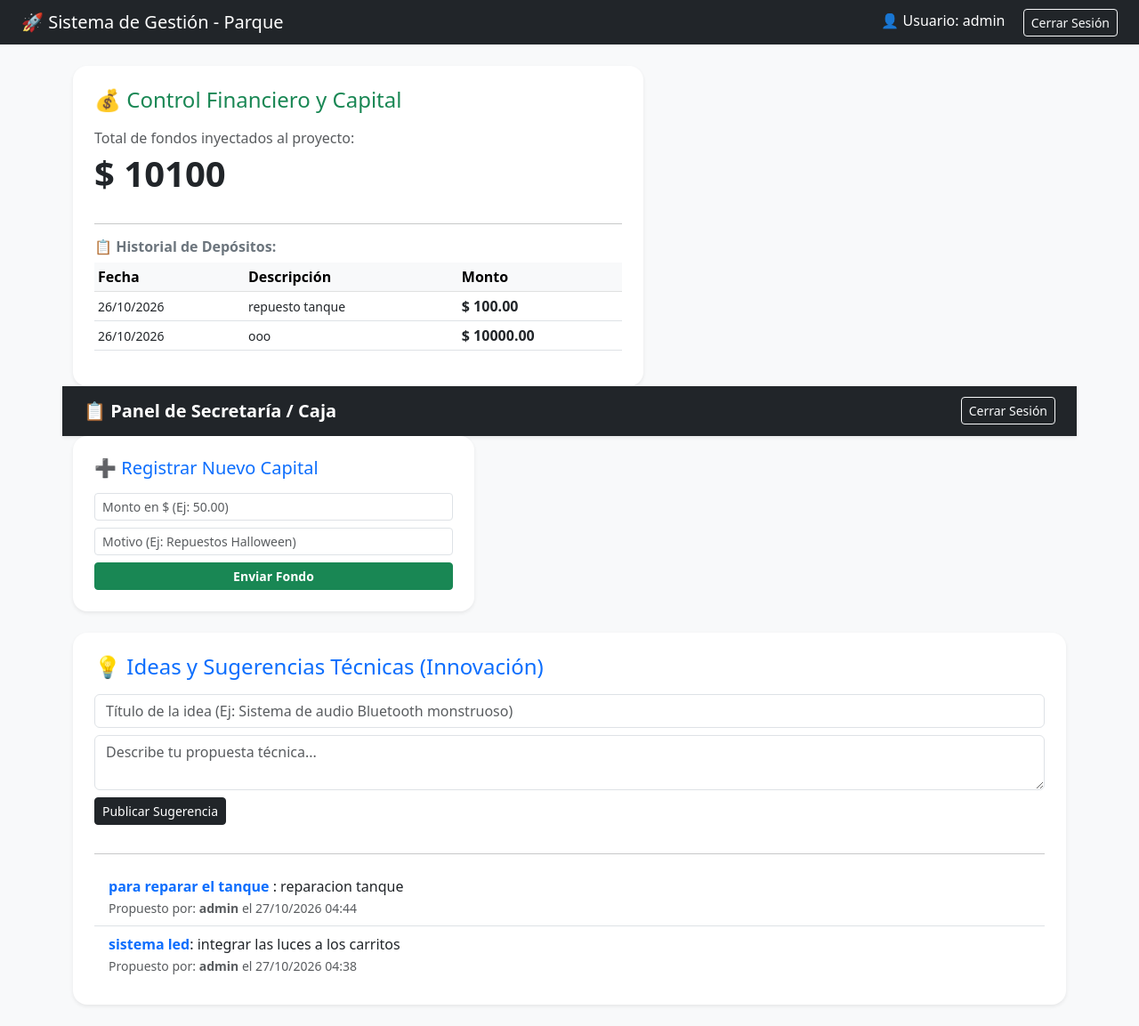
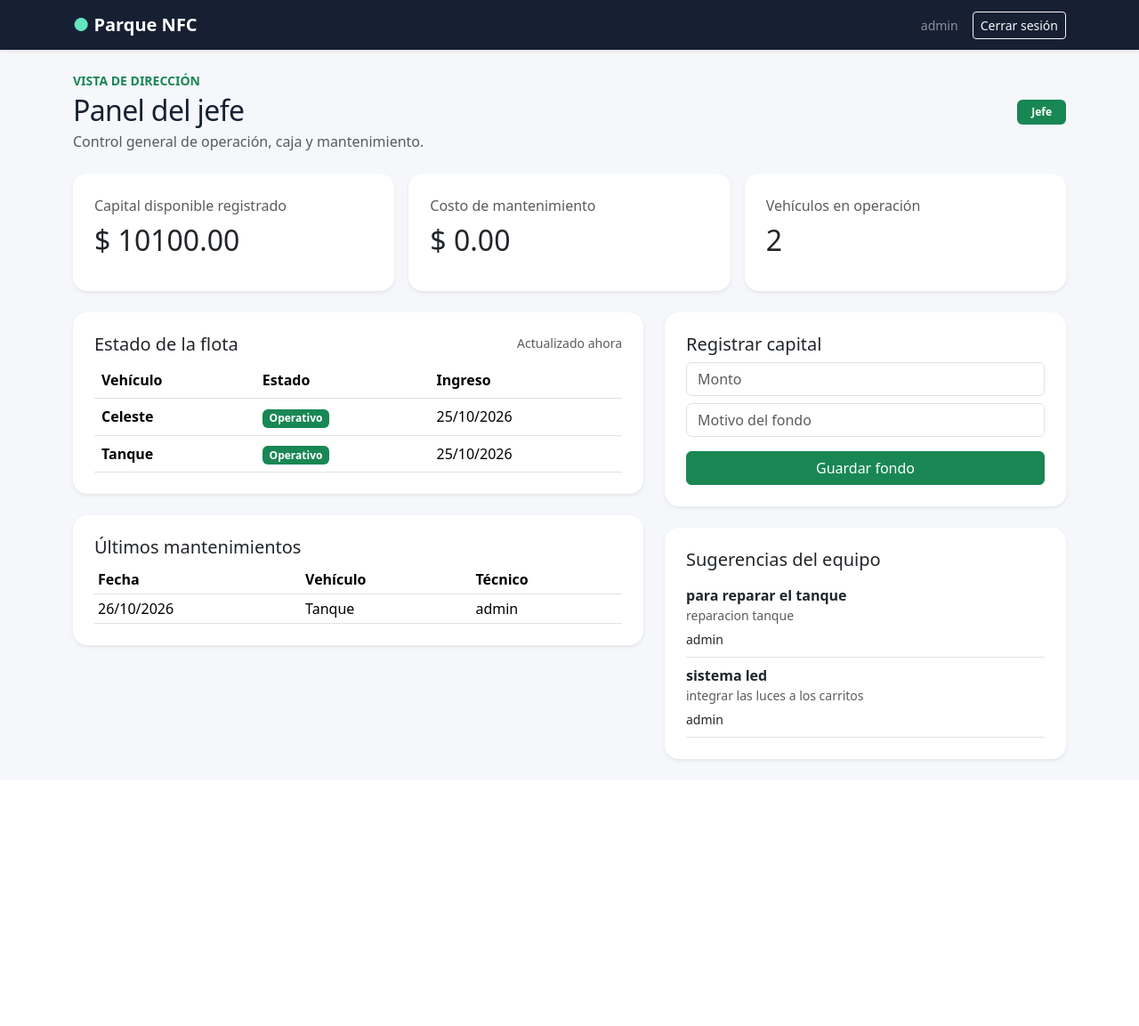
Before and after one commit to SEBASTIAN190512647/nfc-carritos-parque, a Django app: page /dashboard/jefe/ in a window 1280 px wide. Shown: the whole page at 89% size. After the commit the page ends 857 px from the top, so only its background shows below. Run offline with Django 5.2, Linux system fonts and the light colour scheme; a user stored in the database is signed in; data comes from the database, SQL or seed files in the repository; both versions use the stored data as it was after the commit.

Commit message:
Agregadas funciones de eliminacion y corregido views.py

```diff
--- /dev/null
+++ b/gestion/templates/gestion/base.html
@@ -0,0 +1,32 @@
+<!doctype html>
+<html lang="es">
+<head>
+    <meta charset="utf-8">
+    <meta name="viewport" content="width=device-width, initial-scale=1">
+    <title>{% block title %}Gestión de carritos{% endblock %}</title>
+    <link href="https://cdn.jsdelivr.net/npm/bootstrap@5.3.3/dist/css/bootstrap.min.css" rel="stylesheet">
+    <style>
+        body { background: #f5f7fb; color: #172033; }
+        .topbar { background: #172033; }
+        .brand-mark { color: #63e6be; }
+        .card { border: 0; border-radius: 1rem; }
+        .metric { min-height: 132px; }
+        .section-title { letter-spacing: -.02em; }
+        .status { font-size: .75rem; }
+    </style>
+</head>
+<body>
+<nav class="navbar navbar-dark topbar shadow-sm">
+    <div class="container">
+        <a class="navbar-brand fw-bold" href="{% url 'router_por_rol' %}"><span class="brand-mark">●</span> Parque NFC</a>
+        <div class="d-flex align-items-center gap-3">
+            <span class="text-white-50 small">{{ request.user.username }}</span>
+            <a href="{% url 'logout' %}" class="btn btn-outline-light btn-sm">Cerrar sesión</a>
+        </div>
+    </div>
+</nav>
+<main class="container py-4">
+    {% block content %}{% endblock %}
+</main>
+</body>
+</html>
--- a/gestion/templates/gestion/dashboard_general.html
+++ b/gestion/templates/gestion/dashboard_general.html
@@ -1,117 +1,33 @@
-<!DOCTYPE html>
-<html lang="es">
-<head>
-    <meta charset="UTF-8">
-    <meta name="viewport" content="width=device-width, initial-scale=1.0">
-    <link href="https://cdn.jsdelivr.net/npm/bootstrap@5.3.0/dist/css/bootstrap.min.css" rel="stylesheet">
-    <title>Panel de Control - Parque</title>
-</head>
-<body class="bg-light">
-    <nav class="navbar navbar-dark bg-dark px-4 mb-4">
-        <span class="navbar-brand mb-0 h1">🚀 Sistema de Gestión - Parque</span>
-        <div>
-            <span class="text-white me-3">👤 Usuario: {{ request.user.username }}</span>
-            <a href="{% url 'logout' %}" class="btn btn-outline-light btn-sm">Cerrar Sesión</a>
+{% extends "gestion/base.html" %}
+{% block title %}Panel del jefe | Parque NFC{% endblock %}
+{% block content %}
+<div class="d-flex justify-content-between align-items-center mb-4">
+    <div><p class="text-uppercase text-success small fw-bold mb-1">Vista de dirección</p><h1 class="section-title h2 mb-1">Panel del jefe</h1><p class="text-muted mb-0">Control general de operación, caja y mantenimiento.</p></div>
+    <span class="badge text-bg-success px-3 py-2">Jefe</span>
+</div>
+<div class="row g-3 mb-4">
+    <div class="col-md-4"><div class="card metric shadow-sm p-4"><p class="text-muted mb-2">Capital disponible registrado</p><h2 class="mb-0">$ {{ total_fondos|floatformat:2 }}</h2></div></div>
+    <div class="col-md-4"><div class="card metric shadow-sm p-4"><p class="text-muted mb-2">Costo de mantenimiento</p><h2 class="mb-0">$ {{ total_mantenimiento|floatformat:2 }}</h2></div></div>
+    <div class="col-md-4"><div class="card metric shadow-sm p-4"><p class="text-muted mb-2">Vehículos en operación</p><h2 class="mb-0">{{ vehiculos|length }}</h2></div></div>
+</div>
+<div class="row g-4">
+    <div class="col-lg-7">
+        <div class="card shadow-sm p-4 mb-4">
+            <div class="d-flex justify-content-between"><h2 class="h5">Estado de la flota</h2><span class="text-muted small">Actualizado ahora</span></div>
+            <div class="table-responsive"><table class="table align-middle mb-0"><thead><tr><th>Vehículo</th><th>Estado</th><th>Ingreso</th></tr></thead><tbody>
+            {% for vehiculo in vehiculos %}<tr><td class="fw-semibold">{{ vehiculo.nombre }}</td><td><span class="badge status {% if vehiculo.estado == 'Operativo' %}text-bg-success{% elif vehiculo.estado == 'Mantenimiento' %}text-bg-warning{% else %}text-bg-danger{% endif %}">{{ vehiculo.get_estado_display }}</span></td><td>{{ vehiculo.fecha_ingreso|date:"d/m/Y" }}</td></tr>{% empty %}<tr><td colspan="3" class="text-muted">No hay vehículos registrados.</td></tr>{% endfor %}
+            </tbody></table></div>
         </div>
-    </nav>
-
-    <div class="container">
-        <!-- SECCIÓN DE FINANZAS Y CAPITAL (Visible para el Jefe y Admin) -->
-        <div class="row mb-4">
-            <div class="col-md-7">
-                <div class="card shadow-sm border-0 rounded-4 p-4 bg-white h-100">
-                    <h4 class="text-success mb-3">💰 Control Financiero y Capital</h4>
-                    <p class="text-muted mb-1">Total de fondos inyectados al proyecto:</p>
-                    <h2 class="fw-bold text-dark display-6 mb-3">$ {{ total_fondos|default:"0.00" }}</h2>
-
-                    <hr>
-                    <h6 class="text-secondary fw-bold mb-2">📋 Historial de Depósitos:</h6>
-                    <div class="table-responsive" style="max-height: 180px; overflow-y: auto;">
-                        <table class="table table-sm table-hover align-middle">
-                            <thead class="table-light">
-                                <tr>
-                                    <th>Fecha</th>
-                                    <th>Descripción</th>
-                                    <th>Monto</th>
-                                </tr>
-                            </thead>
-                            <tbody>
-                                {% for fondo in fondos %}
-                                <tr>
-                                    <td><small>{{ fondo.fecha|date:"d/m/Y" }}</small></td>
-                                    <td><small>{{ fondo.descripcion }}</small></td>
-                                    <td><strong>$ {{ fondo.monto }}</strong></td>
-                                </tr>
-                                {% empty %}
-                                <tr>
-                                    <td>
-                                        <a href="{% url 'eliminar_fondo' fondo.id %}" class="btn btn-danger btn-sm" onclick="return confirm('¿Seguro que deseas eliminar este fondo?');">🗑️</a>
-                                    </td>
-                                </tr>
-                                    <td colspan="3" class="text-muted text-center"><small>No hay depósitos registrados aún.</small></td>
-                                </tr>
-                                {% endfor %}
-                            </tbody>
-                        </table>
-                    </div>
-                </div>
-            </div>
-
-            <body class="bg-light">
-    <!-- Barra de Navegación -->
-             <nav class="navbar navbar-dark bg-dark shadow-sm px-4">
-                 <span class="navbar-brand fw-bold">📋 Panel de Secretaría / Caja</span>
-                 <a href="{% url 'logout' %}" class="btn btn-outline-light btn-sm">Cerrar Sesión</a>
-            </nav>
-
-            <!-- Formulario exclusivo para que el Jefe registre fondos al instante -->
-            <div class="col-md-5">
-                <div class="card shadow-sm border-0 rounded-4 p-4 bg-white h-100">
-                    <h5 class="text-primary mb-3">➕ Registrar Nuevo Capital</h5>
-                    <form method="POST" action="{% url 'crear_fondo' %}">
-                        {% csrf_token %}
-                        <div class="mb-2">
-                            <input type="number" step="0.01" name="monto" class="form-control form-control-sm" placeholder="Monto en $ (Ej: 50.00)" required>
-                        </div>
-                        <div class="mb-2">
-                            <input type="text" name="descripcion" class="form-control form-control-sm" placeholder="Motivo (Ej: Repuestos Halloween)" required>
-                        </div>
-                        <button type="submit" class="btn btn-success btn-sm w-100 fw-bold">Enviar Fondo</button>
-                    </form>
-                </div>
-            </div>
-        </div>
-
-        <!-- SECCIÓN DE SUGERENCIAS E INNOVACIÓN (Tus ideas de Mantenimiento) -->
-        <div class="row mb-4">
-            <div class="col-md-12">
-                <div class="card shadow-sm border-0 rounded-4 p-4 bg-white">
-                    <h4 class="text-primary mb-3">💡 Ideas y Sugerencias Técnicas (Innovación)</h4>
-                    <form method="POST" action="{% url 'crear_sugerencia' %}" class="mb-3">
-                        {% csrf_token %}
-                        <div class="mb-2">
-                            <input type="text" name="titulo" class="form-control" placeholder="Título de la idea (Ej: Sistema de audio Bluetooth monstruoso)" required>
-                        </div>
-                        <div class="mb-2">
-                            <textarea name="idea" class="form-control" rows="2" placeholder="Describe tu propuesta técnica..." required></textarea>
-                        </div>
-                        <button type="submit" class="btn btn-dark btn-sm">Publicar Sugerencia</button>
-                    </form>
-                    <hr>
-                    <ul class="list-group list-group-flush">
-
-                        {% for sug in sugerencias %}
-                            <li class="list-group-item">
-                                <strong class="text-primary">{{ sug.titulo }}</strong>: {{ sug.idea }} <br>
-                                <small class="text-muted">Propuesto por: <strong>{{ sug.autor.username }}</strong> el {{ sug.fecha|date:"d/m/Y H:i" }}</small>
-                            </li>
-                        {% empty %}
-                            <li class="list-group-item text-muted">No hay sugerencias registradas aún.</li>
-                        {% endfor %}
-                    </ul>
-                </div>
-            </div>
+        <div class="card shadow-sm p-4">
+            <h2 class="h5">Últimos mantenimientos</h2>
+            <div class="table-responsive"><table class="table table-sm mb-0"><thead><tr><th>Fecha</th><th>Vehículo</th><th>Técnico</th></tr></thead><tbody>
+            {% for item in mantenimientos %}<tr><td>{{ item.fecha|date:"d/m/Y" }}</td><td>{{ item.vehiculo.nombre }}</td><td>{{ item.tecnico.username }}</td></tr>{% empty %}<tr><td colspan="3" class="text-muted">Aún no hay intervenciones.</td></tr>{% endfor %}
+            </tbody></table></div>
         </div>
     </div>
-</body>
-</html>
+    <div class="col-lg-5">
+        <div class="card shadow-sm p-4 mb-4"><h2 class="h5">Registrar capital</h2><form method="post" action="{% url 'crear_fondo' %}">{% csrf_token %}<input class="form-control mb-2" type="number" step="0.01" min="0" name="monto" placeholder="Monto" required><input class="form-control mb-3" name="descripcion" placeholder="Motivo del fondo" required><button class="btn btn-success w-100">Guardar fondo</button></form></div>
+        <div class="card shadow-sm p-4"><h2 class="h5">Sugerencias del equipo</h2>{% for sugerencia in sugerencias|slice:":4" %}<div class="border-bottom py-2"><strong>{{ sugerencia.titulo }}</strong><p class="small text-muted mb-1">{{ sugerencia.idea }}</p><small>{{ sugerencia.autor.username }}</small></div>{% empty %}<p class="text-muted mb-0">No hay sugerencias todavía.</p>{% endfor %}</div>
+    </div>
+</div>
+{% endblock %}
--- /dev/null
+++ b/gestion/templates/gestion/dashboard_tecnico.html
@@ -0,0 +1,6 @@
+{% extends "gestion/base.html" %}
+{% block title %}Panel técnico | Parque NFC{% endblock %}
+{% block content %}
+<div class="d-flex justify-content-between align-items-center mb-4"><div><p class="text-uppercase text-warning small fw-bold mb-1">Operación de campo</p><h1 class="h2 mb-1">Panel técnico</h1><p class="text-muted mb-0">Reporta fallas, reparaciones y costos de cada carrito.</p></div><span class="badge text-bg-warning px-3 py-2">Técnico</span></div>
+<div class="row g-4"><div class="col-lg-5"><div class="card shadow-sm p-4"><h2 class="h5">Registrar mantenimiento</h2><form method="post" action="{% url 'nuevo_mantenimiento' %}">{% csrf_token %}{% for field in form %}<div class="mb-3"><label class="form-label fw-semibold">{{ field.label }}</label>{{ field }}{% if field.help_text %}<div class="form-text">{{ field.help_text }}</div>{% endif %}{% if field.errors %}<div class="text-danger small">{{ field.errors }}</div>{% endif %}</div>{% endfor %}<button class="btn btn-warning w-100">Guardar intervención</button></form></div></div><div class="col-lg-7"><div class="card shadow-sm p-4"><h2 class="h5">Mis intervenciones recientes</h2><div class="table-responsive"><table class="table align-middle"><thead><tr><th>Fecha</th><th>Carrito</th><th>Detalle</th><th>Costo</th></tr></thead><tbody>{% for item in mantenimientos %}<tr><td>{{ item.fecha|date:"d/m/Y" }}</td><td>{{ item.vehiculo.nombre }}</td><td>{{ item.descripcion_falla|truncatechars:35 }}</td><td>${{ item.costo_total|floatformat:2 }}</td></tr>{% empty %}<tr><td colspan="4" class="text-muted text-center py-4">No has registrado intervenciones.</td></tr>{% endfor %}</tbody></table></div></div></div></div>
+{% endblock %}
--- a/gestion/urls.py
+++ b/gestion/urls.py
@@ -5,7 +5,9 @@ urlpatterns = [
     path('dashboard/', views.router_por_rol, name='router_por_rol'),
     path('dashboard/jefe/', views.dashboard_general, name='dashboard_general'),
     path('caja/dashboard/', views.dashboard_caja, name='dashboard_caja'),
+    path('caja/nuevo/', views.registrar_caja, name='registrar_caja'),
     path('mantenimiento/nuevo/', views.registrar_mantenimiento, name='nuevo_mantenimiento'),
+    path('mantenimiento/dashboard/', views.dashboard_tecnico, name='dashboard_tecnico'),
     path('sugerencia/nueva/', views.crear_sugerencia, name='crear_sugerencia'),
     path('fondo/nuevo/', views.crear_fondo, name='crear_fondo'),
     path('fondo/eliminar/<int:pk>/', views.eliminar_fondo, name='eliminar_fondo'),
--- a/gestion/views.py
+++ b/gestion/views.py
@@ -1,10 +1,35 @@
 from django.shortcuts import render, redirect, get_object_or_404
 from django.contrib.auth.decorators import login_required
 from django.contrib.auth import logout
-from django.db.models import Sum
+from django.db.models import Sum, F, ExpressionWrapper, DecimalField
 from django.utils import timezone
+from django.http import HttpResponseForbidden
 from .models import Vehiculo, Mantenimiento, RegistroCaja, FondoJefe, Sugerencia
-from .forms import MantenimientoForm
+from .forms import MantenimientoForm, RegistroCajaForm
+
+
+def usuario_tiene_rol(user, *roles):
+    nombres = {nombre.casefold() for nombre in user.groups.values_list('name', flat=True)}
+    nombres.add(user.username.casefold())
+    return user.is_superuser or bool(nombres.intersection({rol.casefold() for rol in roles}))
+
+
+def rol_actual(user):
+    if user.is_superuser or usuario_tiene_rol(user, 'admin'):
+        return 'Administrador'
+    if usuario_tiene_rol(user, 'jefe', 'jefe_parque'):
+        return 'Jefe'
+    if usuario_tiene_rol(user, 'secretaria', 'secretaria_parque'):
+        return 'Secretaria'
+    if usuario_tiene_rol(user, 'tecnico', 'tecnico_parque'):
+        return 'Tecnico'
+    return 'Tecnico'
+
+
+def exigir_rol(request, *roles):
+    if rol_actual(request.user) not in roles and not request.user.is_superuser:
+        return HttpResponseForbidden('No tienes permisos para acceder a este panel.')
+    return None
 
 def cerrar_sesion(request):
     logout(request)
@@ -12,6 +37,9 @@ def cerrar_sesion(request):
 
 @login_required
 def registrar_mantenimiento(request):
+    acceso = exigir_rol(request, 'Tecnico')
+    if acceso:
+        return acceso
     vehiculo_id = request.GET.get('vehiculo_id')
     vehiculo_inicial = None
 
@@ -24,7 +52,7 @@ def registrar_mantenimiento(request):
             mantenimiento = form.save(commit=False)
             mantenimiento.tecnico = request.user
             mantenimiento.save()
-            return redirect('/admin/gestion/mantenimiento/')
+            return redirect('dashboard_tecnico')
     else:
         form = MantenimientoForm(initial={'vehiculo': vehiculo_inicial})
 
@@ -32,31 +60,75 @@ def registrar_mantenimiento(request):
 
 @login_required
 def dashboard_caja(request):
+    acceso = exigir_rol(request, 'Secretaria')
+    if acceso:
+        return acceso
     mes_actual = timezone.now().month
     anio_actual = timezone.now().year
 
     registros = RegistroCaja.objects.filter(fecha__month=mes_actual, fecha__year=anio_actual).order_by('-fecha')
-    total_caja = registros.aggregate(Sum('monto'))['monto__sum'] or 0
+    total_caja = registros.aggregate(Sum('ingreso_bruto'))['ingreso_bruto__sum'] or 0
+    form = RegistroCajaForm()
 
     return render(request, 'gestion/dashboard_caja.html', {
         'registros': registros,
-        'total_caja': total_caja
+        'total_caja': total_caja,
+        'form': form,
     })
+
+
+@login_required
+def registrar_caja(request):
+    acceso = exigir_rol(request, 'Secretaria')
+    if acceso:
+        return acceso
+    if request.method != 'POST':
+        return redirect('dashboard_caja')
+    form = RegistroCajaForm(request.POST)
+    if form.is_valid():
+        registro = form.save(commit=False)
+        registro.registrado_por = request.user
+        registro.save()
+    return redirect('dashboard_caja')
 
 @login_required
 def dashboard_general(request):
+    acceso = exigir_rol(request, 'Jefe')
+    if acceso:
+        return acceso
     fondos = FondoJefe.objects.all().order_by('-fecha')
     total_fondos = fondos.aggregate(Sum('monto'))['monto__sum'] or 0
     sugerencias = Sugerencia.objects.all().order_by('-fecha')
+    mantenimientos = Mantenimiento.objects.select_related('vehiculo', 'tecnico').order_by('-fecha')[:8]
+    costo = ExpressionWrapper(F('costo_repuestos') + F('honorarios_tecnico'), output_field=DecimalField(max_digits=10, decimal_places=2))
+    total_mantenimiento = Mantenimiento.objects.aggregate(total=Sum(costo))['total'] or 0
 
     return render(request, 'gestion/dashboard_general.html', {
         'total_fondos': total_fondos,
         'fondos': fondos,
         'sugerencias': sugerencias,
+        'mantenimientos': mantenimientos,
+        'total_mantenimiento': total_mantenimiento,
+        'vehiculos': Vehiculo.objects.all().order_by('nombre'),
+    })
+
+
+@login_required
+def dashboard_tecnico(request):
+    acceso = exigir_rol(request, 'Tecnico')
+    if acceso:
+        return acceso
+    return render(request, 'gestion/dashboard_tecnico.html', {
+        'form': MantenimientoForm(),
+        'vehiculos': Vehiculo.objects.all().order_by('nombre'),
+        'mantenimientos': Mantenimiento.objects.filter(tecnico=request.user).select_related('vehiculo').order_by('-fecha')[:10],
     })
 
 @login_required
 def crear_sugerencia(request):
+    acceso = exigir_rol(request, 'Jefe', 'Tecnico')
+    if acceso:
+        return acceso
     if request.method == 'POST':
         titulo = request.POST.get('titulo')
         idea = request.POST.get('idea')
@@ -66,6 +138,9 @@ def crear_sugerencia(request):
 
 @login_required
 def crear_fondo(request):
+    acceso = exigir_rol(request, 'Jefe')
+    if acceso:
+        return acceso
     if request.method == 'POST':
         monto = request.POST.get('monto')
         descripcion = request.POST.get('descripcion')
@@ -75,14 +150,14 @@ def crear_fondo(request):
 
 @login_required
 def eliminar_fondo(request, pk):
-    if request.user.groups.filter(name='Jefe').exists() or request.user.is_superuser:
+    if usuario_tiene_rol(request.user, 'Jefe', 'jefe_parque'):
         fondo = get_object_or_404(FondoJefe, pk=pk)
         fondo.delete()
     return redirect('dashboard_general')
 
 @login_required
 def eliminar_caja(request, pk):
-    if request.user.groups.filter(name='Secretaria').exists() or request.user.is_superuser:
+    if usuario_tiene_rol(request.user, 'Secretaria', 'secretaria_parque'):
         registro = get_object_or_404(RegistroCaja, pk=pk)
         registro.delete()
     return redirect('dashboard_caja')
@@ -92,13 +167,11 @@ def router_por_rol(request):
     """Enrutador maestro: redirige a la pantalla exacta según el usuario o grupo"""
     user = request.user
 
-    if user.is_superuser or user.username == 'admin':
+    if user.is_superuser or user.username.casefold() == 'admin':
         return redirect('/admin/')
-    elif user.username == 'jefe_parque' or user.groups.filter(name='Jefe').exists():
+    elif rol_actual(user) == 'Jefe':
         return redirect('dashboard_general')
-    elif user.username == 'secretaria_parque' or user.groups.filter(name='Secretaria').exists():
+    elif rol_actual(user) == 'Secretaria':
         return redirect('dashboard_caja')
-    elif user.groups.filter(name='Tecnico').exists():
-        return redirect('nuevo_mantenimiento')
     else:
-        return redirect('nuevo_mantenimiento')
+        return redirect('dashboard_tecnico')
```
Also changed, not shown: gestion/forms.py (+11 -1 lines), gestion/templates/gestion/dashboard.html (+3 -22 lines), gestion/templates/gestion/dashboard_caja.html (added, +8 -0 lines), db.sqlite3.
